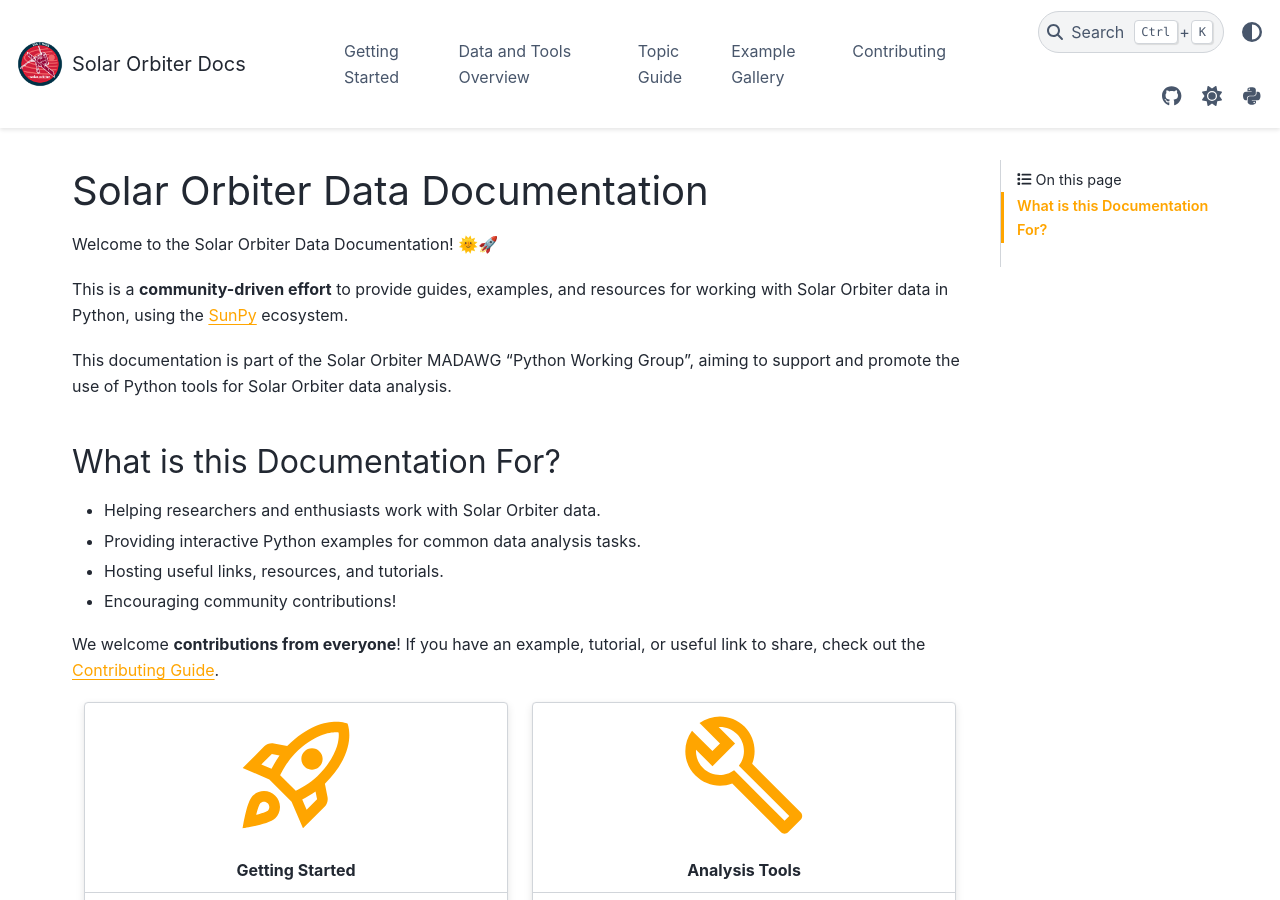
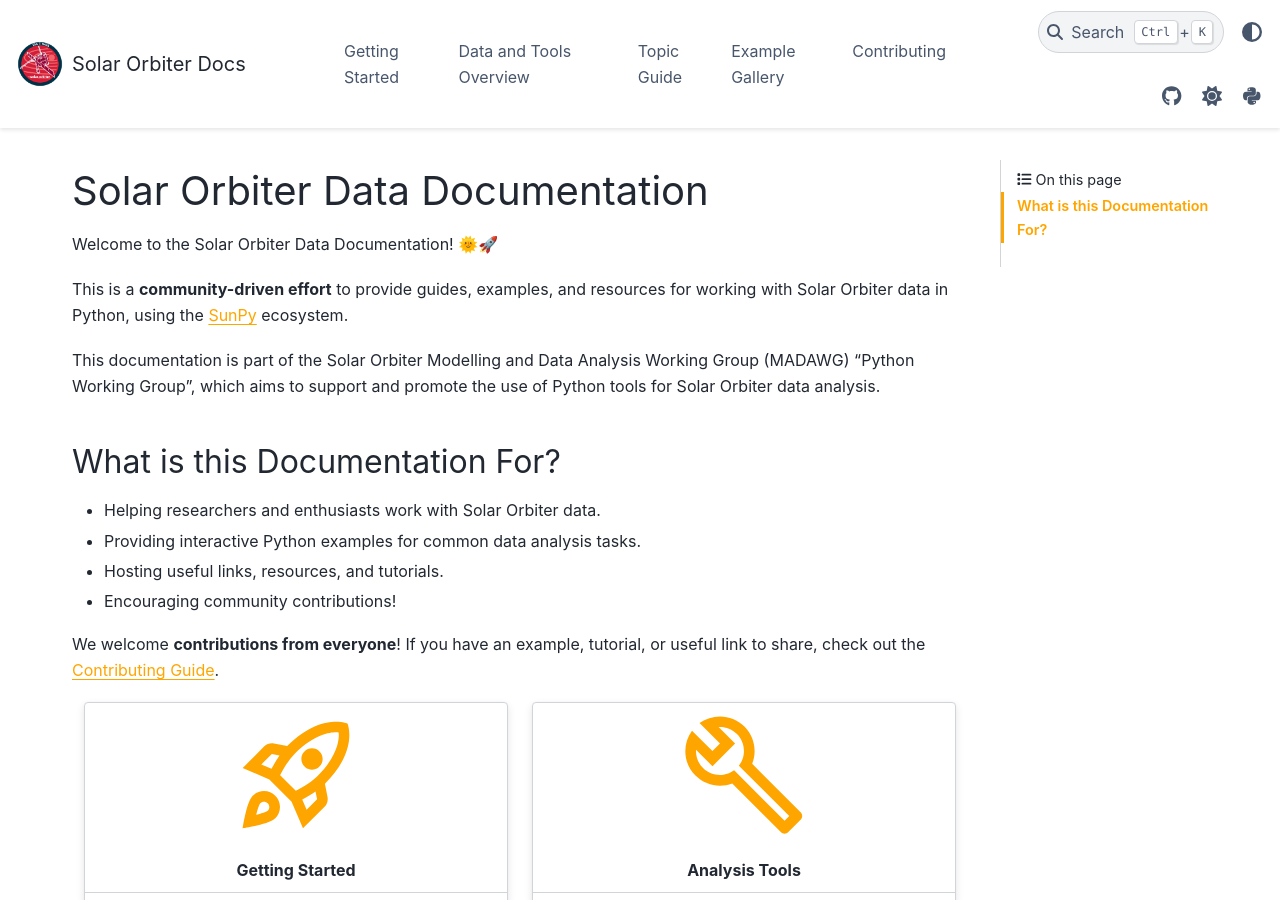
Before and after one commit to SolarOrbiterWorkshop/solar-orbiter-docs, a Sphinx documentation site: the page built from docs/index.rst, in a window 1280 px wide and 900 px high. Built offline with Sphinx 7.4.7 and the PyData theme 0.15.4, drawn with Linux system fonts in a browser that asks for light colours.

Commit message:
adding madawg

```diff
--- a/docs/index.rst
+++ b/docs/index.rst
@@ -9,7 +9,7 @@ Welcome to the Solar Orbiter Data Documentation! 🌞🚀
 This is a **community-driven effort** to provide guides, examples, and resources
 for working with Solar Orbiter data in Python, using the `SunPy <https://sunpy.org>`__ ecosystem.
 
-This documentation is part of the Solar Orbiter MADAWG "Python Working Group", aiming to support and promote the use of Python tools for Solar Orbiter data analysis.
+This documentation is part of the Solar Orbiter Modelling and Data Analysis Working Group (MADAWG) "Python Working Group", which aims to support and promote the use of Python tools for Solar Orbiter data analysis.
 
 What is this Documentation For?
 =================================
```
